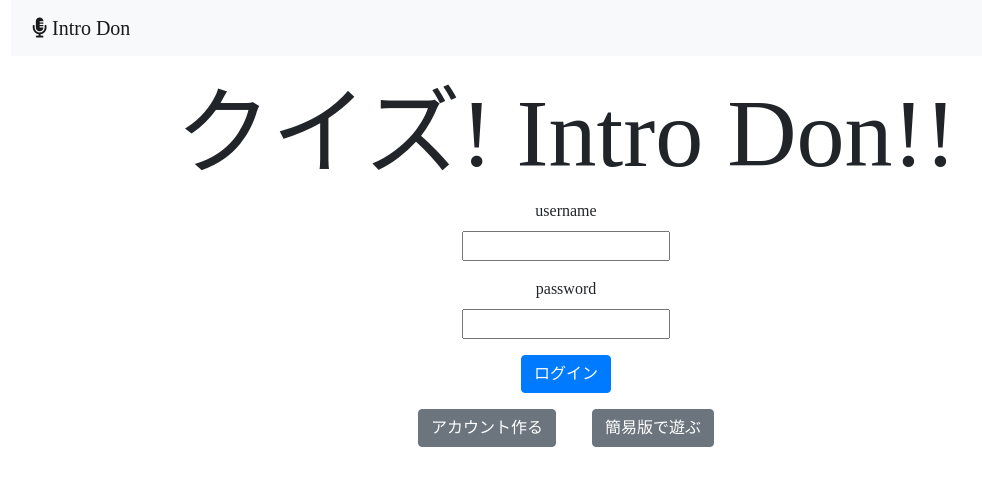
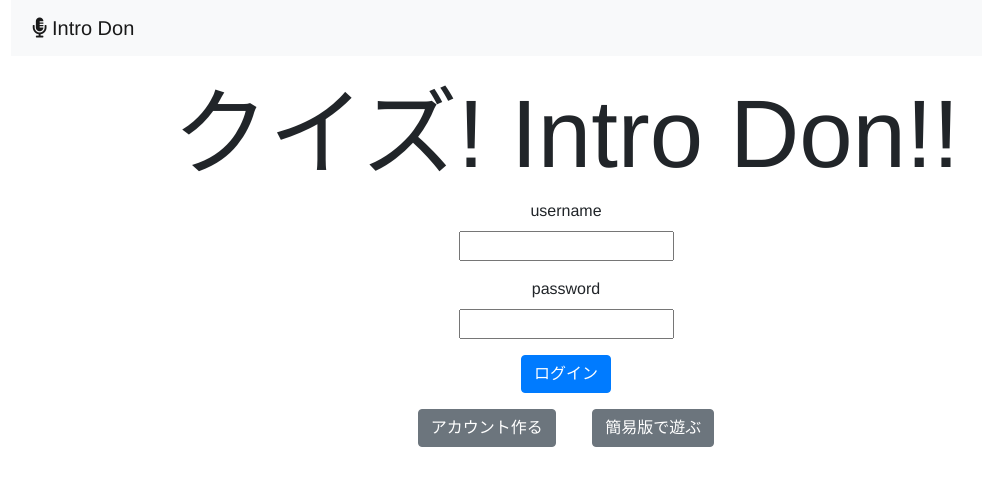
Before and after one commit to akiraseto/introdon, a Flask app: page / in a window 1280 px wide. Shown: the top 486 px of the page, without its empty margins (74-1056 px from the left). Run offline with Flask 2, Linux system fonts and the light colour scheme; some libraries are stand-ins or nearby versions; some web fonts are replaced.

Commit message:
細かい修正

```diff
--- a/introdon/static/style.css
+++ b/introdon/static/style.css
@@ -7,7 +7,7 @@
 }
 
 * {
-  font-family: 'Mplus 1p';
+  font-family: 'Helvetica Neue', monospace;
 }
 
 .icon-correct {
--- a/introdon/views/games.py
+++ b/introdon/views/games.py
@@ -14,7 +14,6 @@ from introdon.models.users import User
 
 MAX_QUESTION = 10
 MAX_SELECT = 4
-# START_WAITING_TIME = 30
 START_WAITING_TIME = 20
 DISPLAY_TIME = 2
 QUESTION_TIME = 10
--- a/test_flask_blog.py
+++ b/test_introdon.py
@@ -18,7 +18,7 @@ class TestIntroDon(unittest.TestCase):
         os.unlink(introdon.DATABASE)
 
     def login(self, username, password):
-        return self.app.post('/login', data=dict(
+        return self.app.post('/', data=dict(
             username=username,
             password=password
         ), follow_redirects=True)
```
